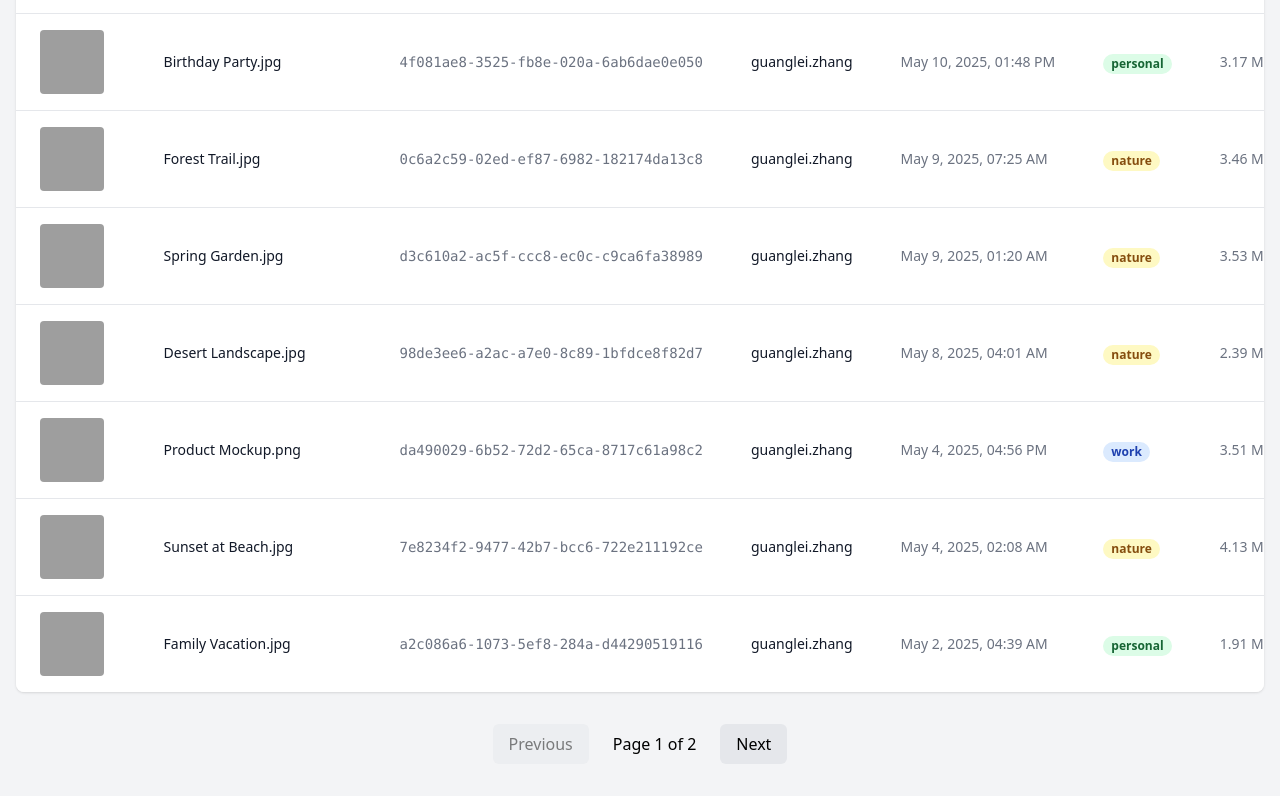
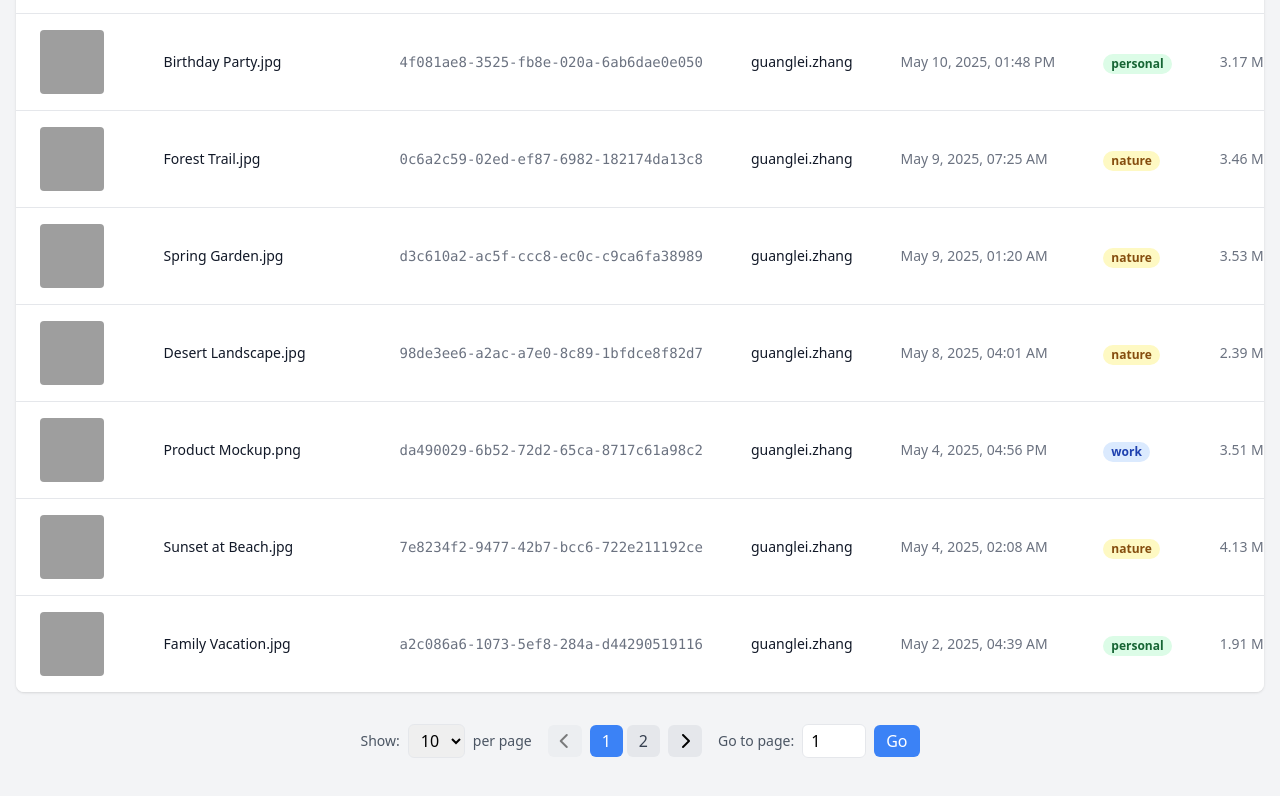
Before and after one commit to guangleizpm/Asset-Management, a plain HTML site: page index.html in a window 1280 px wide. Shown: the part 676-1472 px from the top of the page. Drawn offline with nearby package versions, Linux system fonts and the light colour scheme; grey boxes are pictures that could not be loaded.

Commit message:
added pagination selection
added pagination selection

```diff
--- a/index.html
+++ b/index.html
@@ -109,10 +109,33 @@
         </div>
 
         <!-- Pagination -->
-        <div class="mt-8 flex justify-center space-x-2">
-            <button class="px-4 py-2 bg-gray-200 rounded-md hover:bg-gray-300 disabled:opacity-50 disabled:cursor-not-allowed transition-colors" id="prevPage">Previous</button>
-            <span id="pageInfo" class="px-4 py-2">Page <span id="currentPage">1</span> of <span id="totalPages">1</span></span>
-            <button class="px-4 py-2 bg-gray-200 rounded-md hover:bg-gray-300 disabled:opacity-50 disabled:cursor-not-allowed transition-colors" id="nextPage">Next</button>
+        <div class="mt-8 flex justify-center items-center space-x-4">
+            <div class="flex items-center space-x-2">
+                <label for="recordsPerPage" class="text-sm text-gray-600">Show:</label>
+                <select id="recordsPerPage" class="px-2 py-1 border rounded-md focus:outline-none focus:ring-2 focus:ring-blue-500">
+                    <option value="5">5</option>
+                    <option value="10" selected>10</option>
+                    <option value="20">20</option>
+                    <option value="50">50</option>
+                </select>
+                <span class="text-sm text-gray-600">per page</span>
+            </div>
+            <div class="flex items-center space-x-2">
+                <button class="px-3 py-1 bg-gray-200 rounded-md hover:bg-gray-300 disabled:opacity-50 disabled:cursor-not-allowed transition-colors" id="prevPage">
+                    <i class="fas fa-chevron-left"></i>
+                </button>
+                <div id="pageNumbers" class="flex space-x-1">
+                    <!-- Page numbers will be dynamically added here -->
+                </div>
+                <button class="px-3 py-1 bg-gray-200 rounded-md hover:bg-gray-300 disabled:opacity-50 disabled:cursor-not-allowed transition-colors" id="nextPage">
+                    <i class="fas fa-chevron-right"></i>
+                </button>
+            </div>
+            <div class="flex items-center space-x-2">
+                <span class="text-sm text-gray-600">Go to page:</span>
+                <input type="number" id="pageJump" min="1" class="w-16 px-2 py-1 border rounded-md focus:outline-none focus:ring-2 focus:ring-blue-500">
+                <button id="jumpToPage" class="px-3 py-1 bg-blue-500 text-white rounded-md hover:bg-blue-600 transition-colors">Go</button>
+            </div>
         </div>
     </main>
 
--- a/script.js
+++ b/script.js
@@ -1,7 +1,7 @@
 // Image storage (in real application, this would be a backend service)
 let images = [];
 let currentPage = 1;
-const imagesPerPage = 10;
+let imagesPerPage = 10;
 let currentSortColumn = 'date';
 let sortDirection = 'desc';
 
@@ -23,8 +23,10 @@ const saveImageDetails = document.getElementById('saveImageDetails');
 const deleteImage = document.getElementById('deleteImage');
 const prevPage = document.getElementById('prevPage');
 const nextPage = document.getElementById('nextPage');
-const currentPageSpan = document.getElementById('currentPage');
-const totalPagesSpan = document.getElementById('totalPages');
+const pageNumbers = document.getElementById('pageNumbers');
+const recordsPerPage = document.getElementById('recordsPerPage');
+const pageJump = document.getElementById('pageJump');
+const jumpToPage = document.getElementById('jumpToPage');
 
 // Add sort event listeners
 document.querySelectorAll('th[data-sort]').forEach(th => {
@@ -38,6 +40,26 @@ document.querySelectorAll('th[data-sort]').forEach(th => {
         }
         renderImages();
     });
+});
+
+// Add event listeners for pagination controls
+recordsPerPage.addEventListener('change', (e) => {
+    imagesPerPage = parseInt(e.target.value);
+    currentPage = 1;
+    renderImages();
+});
+
+jumpToPage.addEventListener('click', () => {
+    const pageNum = parseInt(pageJump.value);
+    const filteredImages = filterImagesList();
+    const totalPages = Math.ceil(filteredImages.length / imagesPerPage);
+
+    if (pageNum >= 1 && pageNum <= totalPages) {
+        currentPage = pageNum;
+        renderImages();
+    } else {
+        alert(`Please enter a page number between 1 and ${totalPages}`);
+    }
 });
 
 // Generate UUID using SHA-256 hash of timestamp and random salt
@@ -173,6 +195,13 @@ function renderImages() {
     });
 
     const totalPages = Math.ceil(filteredImages.length / imagesPerPage);
+
+    // Update page jump input max value
+    pageJump.max = totalPages;
+
+    // Ensure current page is valid
+    currentPage = Math.max(1, Math.min(currentPage, totalPages));
+
     const start = (currentPage - 1) * imagesPerPage;
     const end = start + imagesPerPage;
     const pageImages = filteredImages.slice(start, end);
@@ -183,7 +212,13 @@ function renderImages() {
         imageTableBody.appendChild(row);
     });
 
-    updatePagination(totalPages);
+    // Update pagination controls
+    prevPage.disabled = currentPage === 1;
+    nextPage.disabled = currentPage === totalPages;
+    createPageNumbers(totalPages);
+
+    // Update page jump input
+    pageJump.value = currentPage;
 }
 
 function createTableRow(image) {
@@ -357,11 +392,62 @@ function changePage(delta) {
     renderImages();
 }
 
-function updatePagination(totalPages) {
-    prevPage.disabled = currentPage === 1;
-    nextPage.disabled = currentPage === totalPages;
-    currentPageSpan.textContent = currentPage;
-    totalPagesSpan.textContent = totalPages;
+// Function to create page number buttons
+function createPageNumbers(totalPages) {
+    pageNumbers.innerHTML = '';
+    const maxButtons = 5;
+    let startPage = Math.max(1, currentPage - Math.floor(maxButtons / 2));
+    let endPage = Math.min(totalPages, startPage + maxButtons - 1);
+
+    if (endPage - startPage + 1 < maxButtons) {
+        startPage = Math.max(1, endPage - maxButtons + 1);
+    }
+
+    // Add first page button if not in range
+    if (startPage > 1) {
+        const firstBtn = createPageButton(1);
+        pageNumbers.appendChild(firstBtn);
+        if (startPage > 2) {
+            const ellipsis = document.createElement('span');
+            ellipsis.textContent = '...';
+            ellipsis.className = 'px-2 py-1 text-gray-600';
+            pageNumbers.appendChild(ellipsis);
+        }
+    }
+
+    // Add page numbers
+    for (let i = startPage; i <= endPage; i++) {
+        const pageBtn = createPageButton(i);
+        pageNumbers.appendChild(pageBtn);
+    }
+
+    // Add last page button if not in range
+    if (endPage < totalPages) {
+        if (endPage < totalPages - 1) {
+            const ellipsis = document.createElement('span');
+            ellipsis.textContent = '...';
+            ellipsis.className = 'px-2 py-1 text-gray-600';
+            pageNumbers.appendChild(ellipsis);
+        }
+        const lastBtn = createPageButton(totalPages);
+        pageNumbers.appendChild(lastBtn);
+    }
+}
+
+// Function to create a single page number button
+function createPageButton(pageNum) {
+    const button = document.createElement('button');
+    button.textContent = pageNum;
+    button.className = `px-3 py-1 rounded-md transition-colors ${
+        pageNum === currentPage
+            ? 'bg-blue-500 text-white'
+            : 'bg-gray-200 hover:bg-gray-300 text-gray-700'
+    }`;
+    button.addEventListener('click', () => {
+        currentPage = pageNum;
+        renderImages();
+    });
+    return button;
 }
 
 // Local Storage
```
Also changed, not shown: 1 other file.
